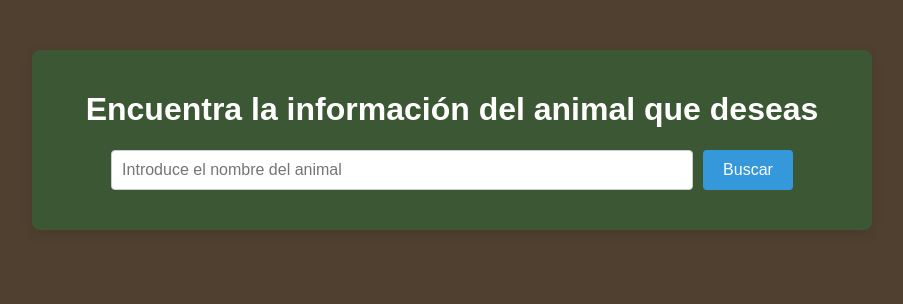
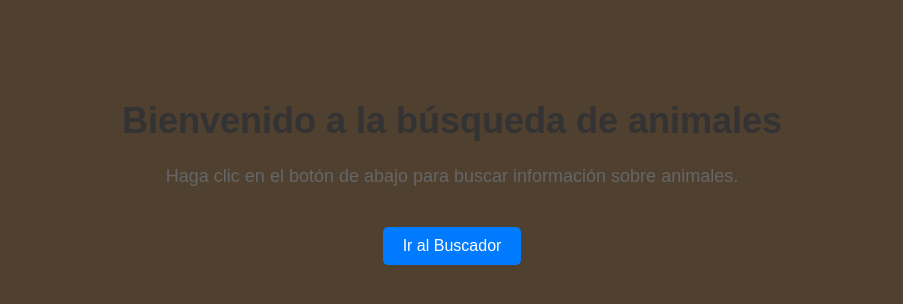
Before and after one commit to G6aspar/tp-p.o.o, a Flask app: page / in a window 1280 px wide. Shown: the top 304 px of the page, without its empty margins (188-1091 px from the left). Run offline with Flask 3, Linux system fonts and the light colour scheme.

Commit message:
página home

```diff
--- a/app.py
+++ b/app.py
@@ -5,6 +5,10 @@ app = Flask(__name__)
 animal_controller = AnimalController()
 
 @app.route('/')
+def home():
+    return render_template('home.html')
+
+@app.route('/buscar')
 def index():
     return render_template('index.html')
 
--- a/static/styles.css
+++ b/static/styles.css
@@ -100,3 +100,34 @@ a:hover {
         font-size: 1.3em;
     }
 }
+
+/* Estilos para la página de inicio */
+.home-container {
+    text-align: center;
+    margin-top: 100px;
+}
+
+h1 {
+    font-size: 36px;
+    color: #333;
+}
+
+p {
+    font-size: 18px;
+    color: #666;
+}
+
+.btn-search {
+    background-color: #007bff;
+    color: white;
+    padding: 10px 20px;
+    border: none;
+    border-radius: 5px;
+    cursor: pointer;
+    font-size: 16px;
+    margin-top: 20px;
+}
+
+.btn-search:hover {
+    background-color: #0056b3;
+}
--- /dev/null
+++ b/templates/home.html
@@ -0,0 +1,18 @@
+<!DOCTYPE html>
+<html lang="es">
+<head>
+    <meta charset="UTF-8">
+    <meta name="viewport" content="width=device-width, initial-scale=1.0">
+    <title>Página de Inicio</title>
+    <link rel="stylesheet" href="{{ url_for('static', filename='styles.css') }}">
+</head>
+<body>
+    <div class="home-container">
+        <h1>Bienvenido a la búsqueda de animales</h1>
+        <p>Haga clic en el botón de abajo para buscar información sobre animales.</p>
+        <a href="{{ url_for('index') }}">
+            <button class="btn-search">Ir al Buscador</button>
+        </a>
+    </div>
+</body>
+</html>
```
